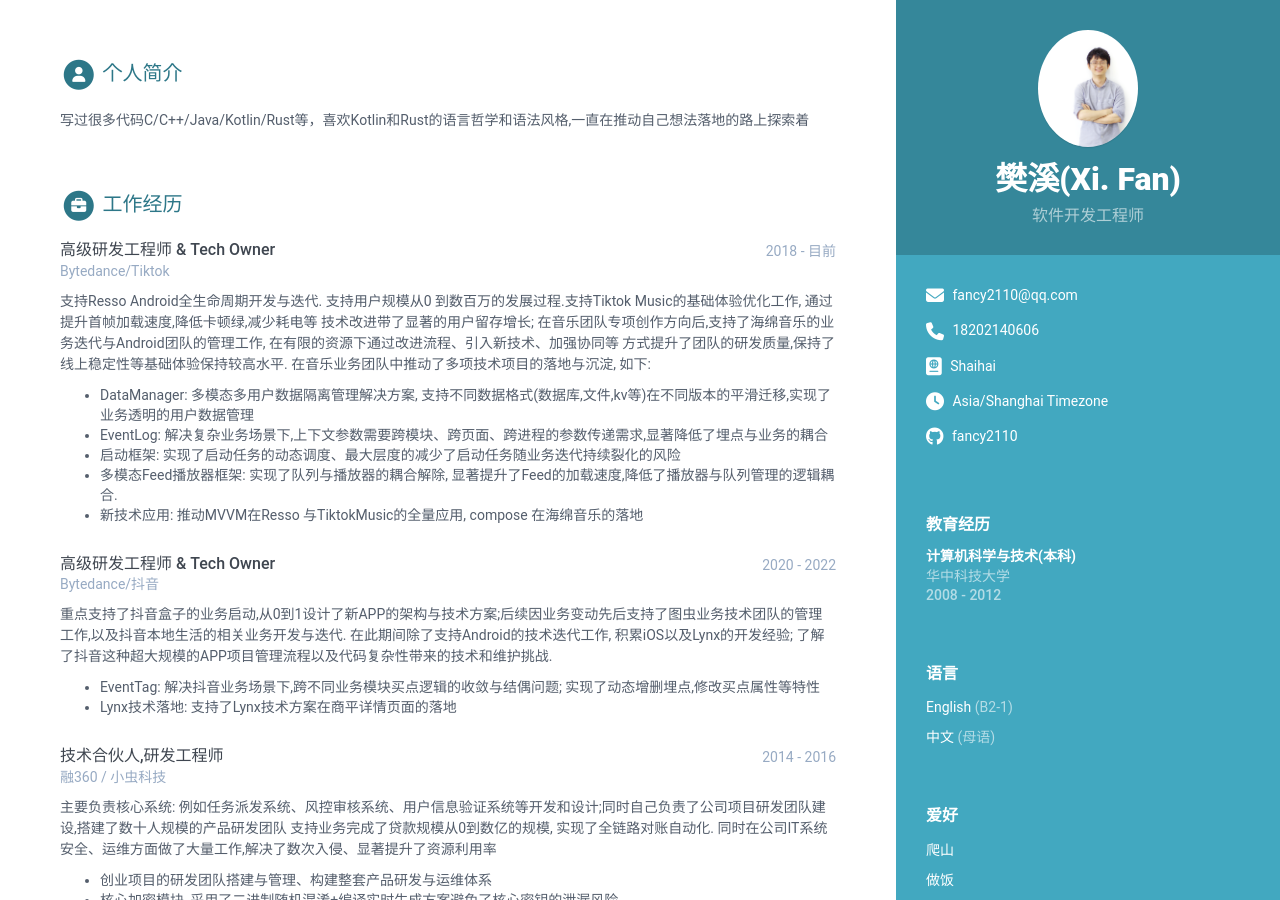
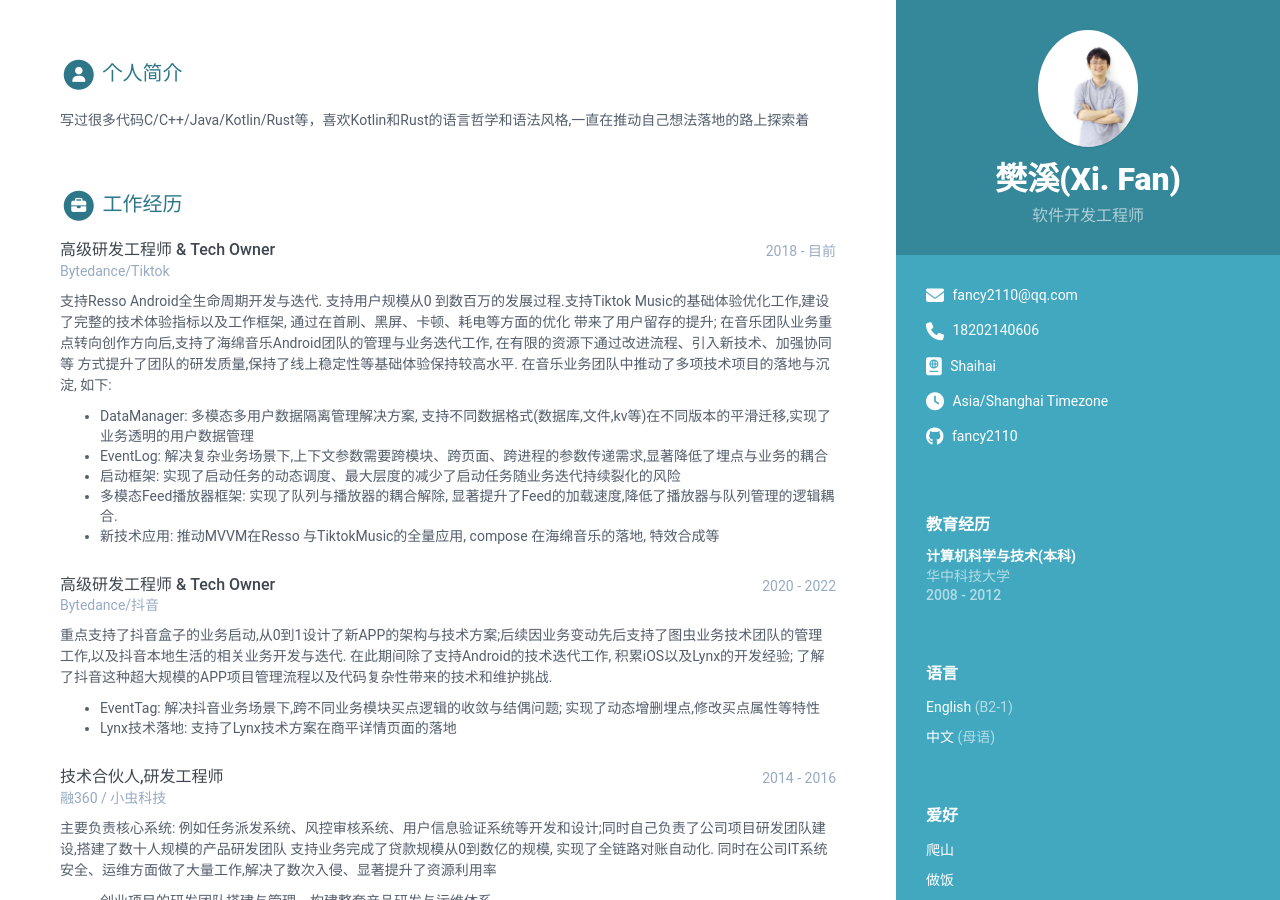
Before and after one commit to fancy2110/fancy2110.github.io, a Jekyll site: the page built from print.html, in a window 1280 px wide and 900 px high. Built offline with Jekyll 4.4.1, drawn with Linux system fonts in a browser that asks for light colours; nearby versions of some CDN libraries; library files that are not in the unit come from our copies.

Commit message:
feat:修改错误描述与文字

```diff
--- a/_data/data.yml
+++ b/_data/data.yml
@@ -71,14 +71,14 @@ experiences:
       time: 2018 - 目前
       company: Bytedance/Tiktok
       details: |
-        支持Resso Android全生命周期开发与迭代. 支持用户规模从0 到数百万的发展过程.支持Tiktok Music的基础体验优化工作, 通过提升首帧加载速度,降低卡顿绿,减少耗电等
-        技术改进带了显著的用户留存增长; 在音乐团队专项创作方向后,支持了海绵音乐的业务迭代与Android团队的管理工作, 在有限的资源下通过改进流程、引入新技术、加强协同等
+        支持Resso Android全生命周期开发与迭代. 支持用户规模从0 到数百万的发展过程.支持Tiktok Music的基础体验优化工作,建设了完整的技术体验指标以及工作框架, 通过在首刷、黑屏、卡顿、耗电等方面的优化
+        带来了用户留存的提升; 在音乐团队业务重点转向创作方向后,支持了海绵音乐Android团队的管理与业务迭代工作, 在有限的资源下通过改进流程、引入新技术、加强协同等
         方式提升了团队的研发质量,保持了线上稳定性等基础体验保持较高水平. 在音乐业务团队中推动了多项技术项目的落地与沉淀, 如下:
           - DataManager: 多模态多用户数据隔离管理解决方案, 支持不同数据格式(数据库,文件,kv等)在不同版本的平滑迁移,实现了业务透明的用户数据管理
           - EventLog: 解决复杂业务场景下,上下文参数需要跨模块、跨页面、跨进程的参数传递需求,显著降低了埋点与业务的耦合
           - 启动框架: 实现了启动任务的动态调度、最大层度的减少了启动任务随业务迭代持续裂化的风险
           - 多模态Feed播放器框架: 实现了队列与播放器的耦合解除, 显著提升了Feed的加载速度,降低了播放器与队列管理的逻辑耦合.
-          - 新技术应用: 推动MVVM在Resso 与TiktokMusic的全量应用, compose 在海绵音乐的落地
+          - 新技术应用: 推动MVVM在Resso 与TiktokMusic的全量应用, compose 在海绵音乐的落地, 特效合成等
 
     - role: 高级研发工程师 & Tech Owner
       time: 2020 - 2022
```
